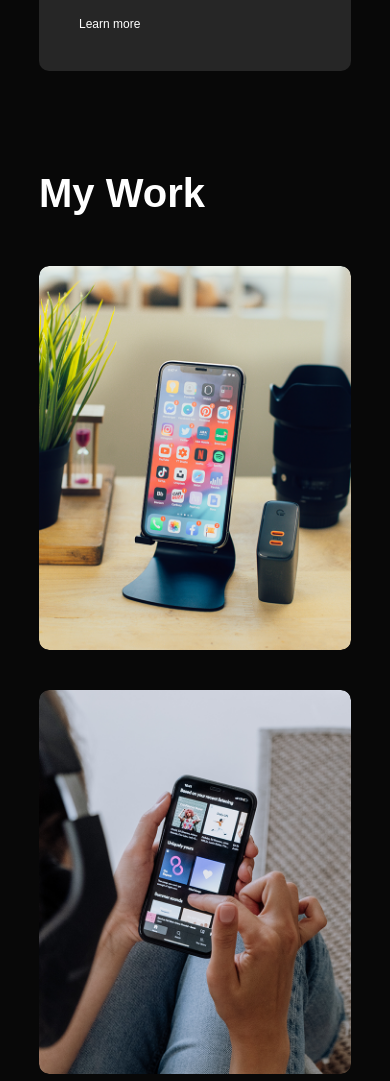
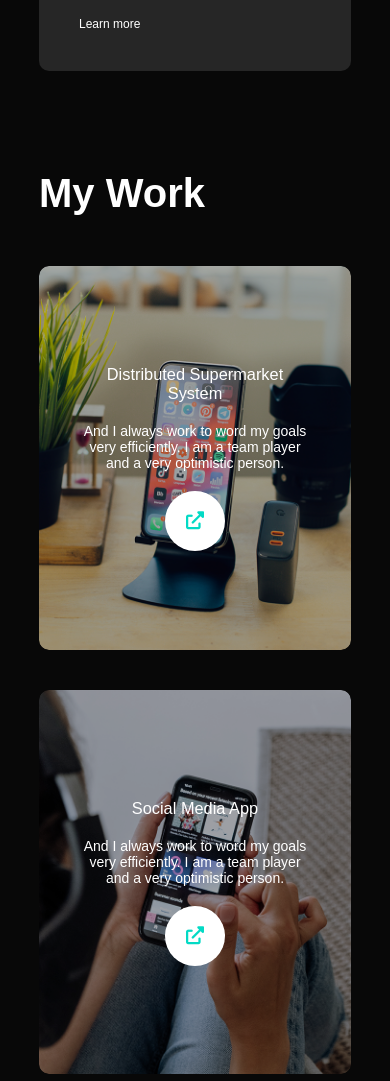
Before and after one commit to Hasshan-cmd/portfolio, a plain HTML site: page index.html in a window 390 px wide. Shown: the part 2877-3958 px from the top of the page. Drawn offline with Linux system fonts and the light colour scheme.

Commit message:
small device portfolio same changes

```diff
--- a/style.css
+++ b/style.css
@@ -367,6 +367,9 @@ nav .fas {
         font-size: 16px;
         margin-right: 20px;
     }
+    .layer {
+        height: 100%;
+    }
     .contact-left, .contact-right {
         flex-basis: 100%;
     }
```
Also changed, not shown: index.html (+6 -0 lines), images/Rectangle 1 copy 4.png (added), images/background.png (deleted), images/dfg.png (added), images/logo.jpg (deleted).
